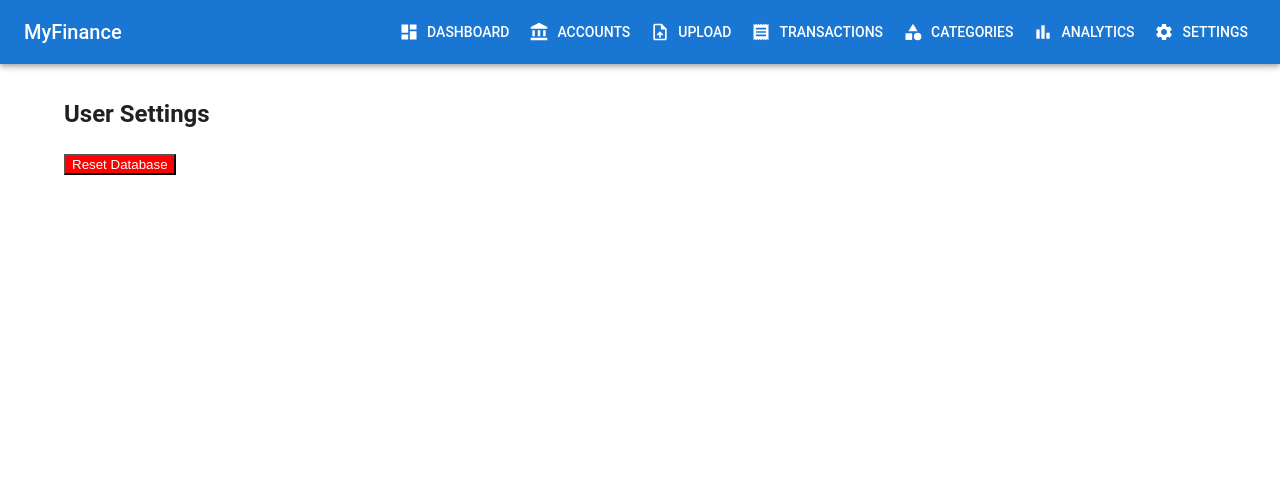
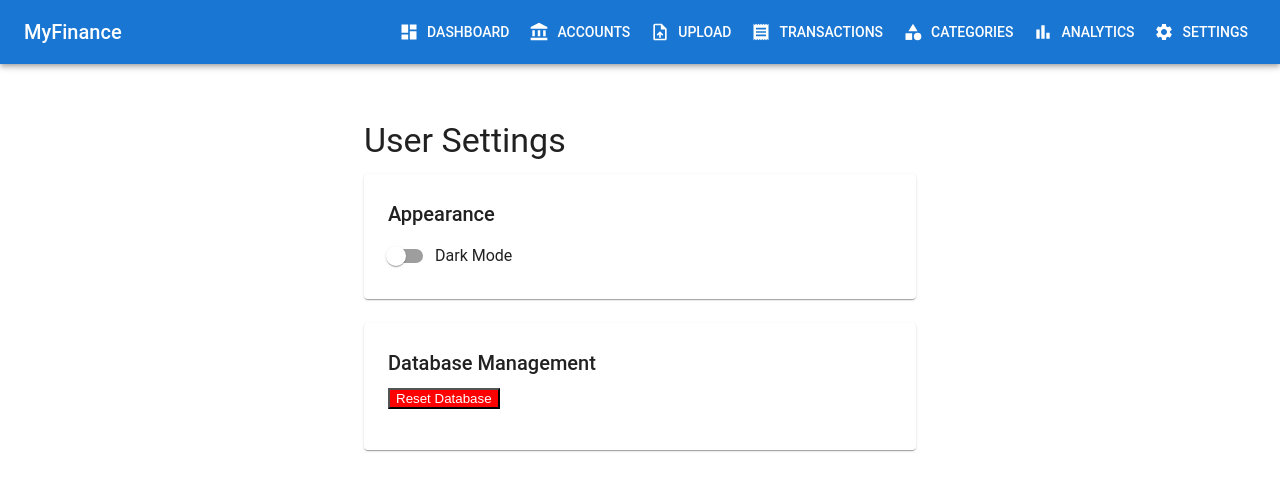
Before and after one commit to yobazy/MyFinance, a React (Create React App) app in the folder frontend/: page /user-settings in a window 1280 px wide. Shown: the top 490 px of the page. Built offline with nearby package versions, Linux system fonts and the light colour scheme.

Commit message:
Adds dark mode, enables it in settings

```diff
--- a/frontend/src/App.tsx
+++ b/frontend/src/App.tsx
@@ -10,7 +10,8 @@ import {
   Menu,
   MenuItem,
   useTheme,
-  useMediaQuery
+  useMediaQuery,
+  Box
 } from "@mui/material";
 import MenuIcon from '@mui/icons-material/Menu';
 import DashboardIcon from '@mui/icons-material/Dashboard';
@@ -27,11 +28,24 @@ import Categorization from "./pages/Categorization";
 import Visualizations from "./pages/Visualizations";
 import Transactions from "./pages/Transactions.tsx";
 import UserSettings from "./pages/UserSettings";
+import { ThemeProvider } from "@mui/material/styles";
+import { getTheme } from "./theme";
+import { CssBaseline } from "@mui/material";
 
 const App = () => {
   const [anchorEl, setAnchorEl] = React.useState(null);
-  const theme = useTheme();
+  const [mode, setMode] = React.useState(localStorage.getItem('theme') || 'light');
+  const theme = React.useMemo(() => getTheme(mode), [mode]);
   const isMobile = useMediaQuery(theme.breakpoints.down('md'));
+
+  React.useEffect(() => {
+    const handleThemeChange = (event) => {
+      setMode(event.detail);
+    };
+
+    window.addEventListener('themeChange', handleThemeChange);
+    return () => window.removeEventListener('themeChange', handleThemeChange);
+  }, []);
 
   const handleMenu = (event) => {
     setAnchorEl(event.currentTarget);
@@ -64,6 +78,8 @@ const App = () => {
   ];
 
   return (
+    <ThemeProvider theme={theme}>
+      <CssBaseline />
       <Router>
         <AppBar position="static">
           <Toolbar>
@@ -103,7 +119,7 @@ const App = () => {
                 </Menu>
               </>
             ) : (
-            <div sx={{ display: 'flex' }}>
+              <Box sx={{ display: 'flex' }}>
                 {navItems.map((item) => (
                   <NavButton
                     key={item.to}
@@ -112,7 +128,7 @@ const App = () => {
                     label={item.label}
                   />
                 ))}
-            </div>
+              </Box>
             )}
           </Toolbar>
         </AppBar>
@@ -129,6 +145,7 @@ const App = () => {
           </Routes>
         </Container>
       </Router>
+    </ThemeProvider>
   );
 };
 
--- a/frontend/src/pages/UserSettings.js
+++ b/frontend/src/pages/UserSettings.js
@@ -1,8 +1,31 @@
-import React, { useState } from "react";
+import React, { useState, useEffect } from "react";
 import axios from "axios";
+import {
+  FormControlLabel,
+  Switch,
+  Typography,
+  Box,
+  Divider,
+  Paper
+} from "@mui/material";
 
 const UserSettings = () => {
   const [message, setMessage] = useState("");
+  const [darkMode, setDarkMode] = useState(false);
+
+  useEffect(() => {
+    // Load theme preference on component mount
+    const savedTheme = localStorage.getItem('theme');
+    setDarkMode(savedTheme === 'dark');
+  }, []);
+
+  const handleThemeToggle = () => {
+    const newTheme = !darkMode ? 'dark' : 'light';
+    setDarkMode(!darkMode);
+    localStorage.setItem('theme', newTheme);
+    // Emit theme change event
+    window.dispatchEvent(new CustomEvent('themeChange', { detail: newTheme }));
+  };
 
   const handleResetDatabase = async () => {
     try {
@@ -14,15 +37,39 @@ const UserSettings = () => {
   };
 
   return (
-    <div>
-      <h2>User Settings</h2>
+    <Box sx={{ maxWidth: 600, mx: 'auto', p: 3 }}>
+      <Typography variant="h4" gutterBottom>
+        User Settings
+      </Typography>
 
-      <button onClick={handleResetDatabase} style={{ backgroundColor: "red", color: "white" }}>
-        Reset Database
-      </button>
+      <Paper sx={{ p: 3, mb: 3 }}>
+        <Typography variant="h6" gutterBottom>
+          Appearance
+        </Typography>
+        <FormControlLabel
+          control={
+            <Switch
+              checked={darkMode}
+              onChange={handleThemeToggle}
+            />
+          }
+          label="Dark Mode"
+        />
+      </Paper>
 
-      <p>{message}</p>
-    </div>
+      <Paper sx={{ p: 3, mb: 3 }}>
+        <Typography variant="h6" gutterBottom>
+          Database Management
+        </Typography>
+        <button
+          onClick={handleResetDatabase}
+          style={{ backgroundColor: "red", color: "white" }}
+        >
+          Reset Database
+        </button>
+        <p>{message}</p>
+      </Paper>
+    </Box>
   );
 };
 
--- a/frontend/src/theme.js
+++ b/frontend/src/theme.js
@@ -1,12 +1,18 @@
 import { createTheme } from "@mui/material/styles";
 
-const theme = createTheme({
+export const getTheme = (mode) => createTheme({
   palette: {
+    mode,
     primary: {
       main: "#1976d2", // Blue
     },
     secondary: {
       main: "#ff4081", // Pink
+    },
+    // Add dark mode specific colors
+    background: {
+      default: mode === 'dark' ? '#121212' : '#fff',
+      paper: mode === 'dark' ? '#1e1e1e' : '#fff',
     },
   },
   typography: {
@@ -14,4 +20,4 @@ const theme = createTheme({
   },
 });
 
-export default theme;
+export default getTheme('light');
```
Lines whose indentation alone changed are shown as unchanged.
